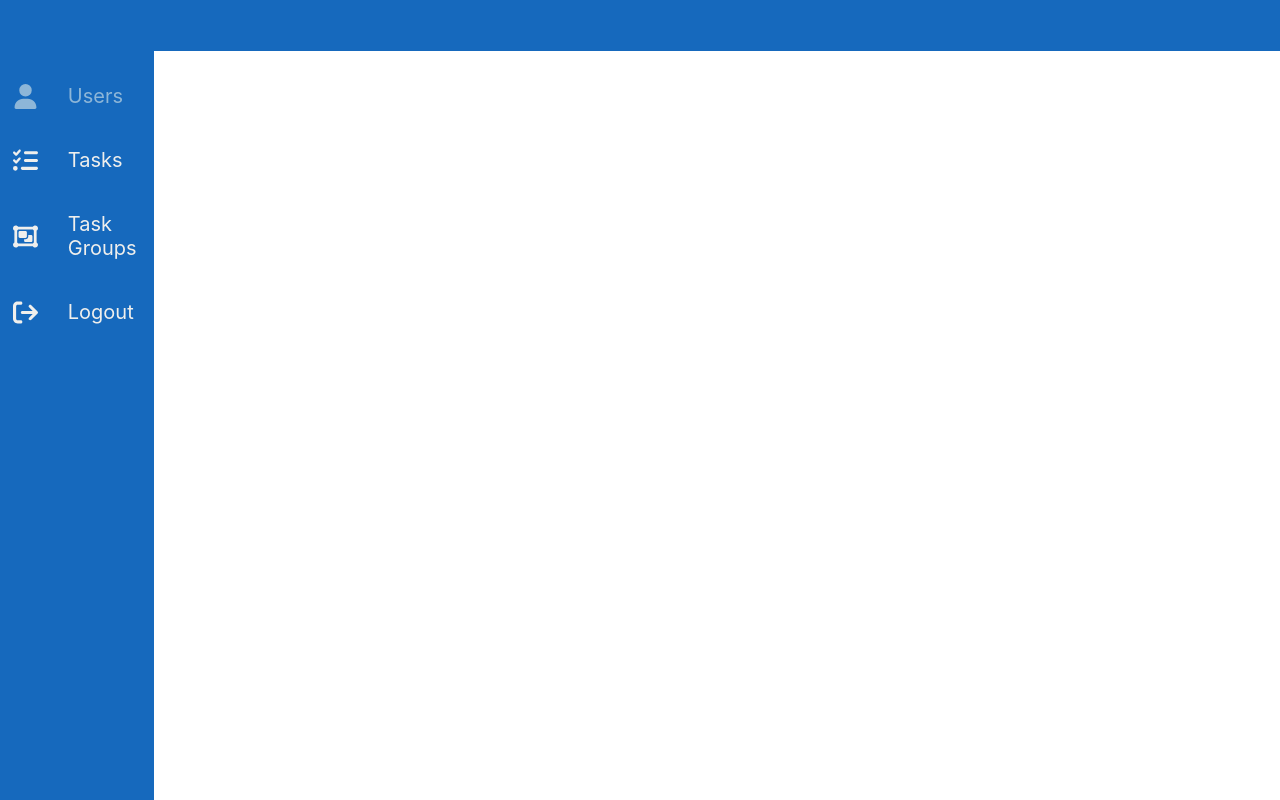
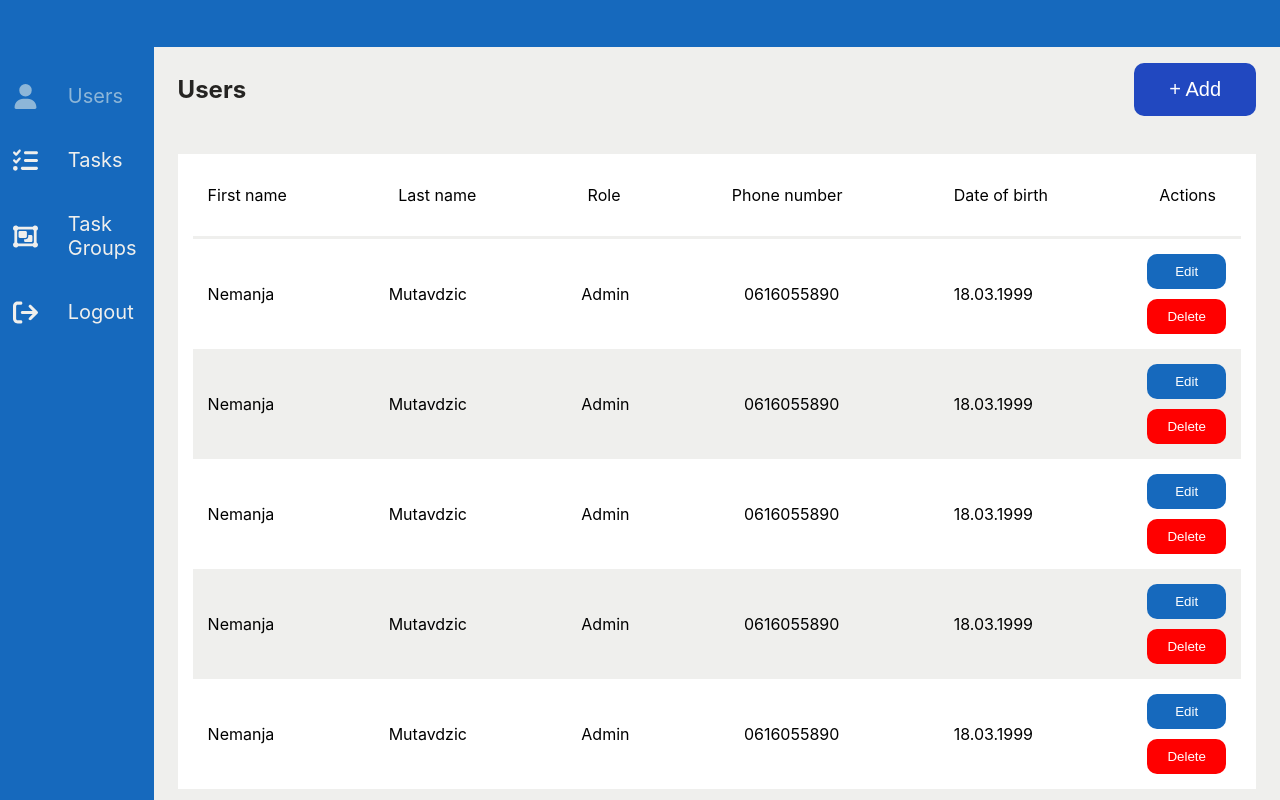
Before and after one commit to despotovic99/AnaPHP, a React (Create React App) app in the folder client/: page / in a window 1280 px wide. Built offline with nearby package versions, Linux system fonts and the light colour scheme; no server answers; sample sign-in values are in the browser's storage.

Commit message:
added users page and basic table component

```diff
--- a/client/src/UI/BasicLayout.tsx
+++ b/client/src/UI/BasicLayout.tsx
@@ -1,7 +1,8 @@
 import React from "react";
-import DashboardPage from "../pages/DashboardPage";
+import UsersPage from "../pages/UsersPage";
 import DrawerContainer from "./DrawerContainer";
 import '../styles/BasicLayoutStyle.css';
+import {ScreenNames} from "../common/constants/ScreenNames";
 
 type BasicLayoutProps = {
     screenName: string
@@ -12,7 +13,7 @@ const BasicLayout: React.FC<BasicLayoutProps> = (props: BasicLayoutProps) => {
             <DrawerContainer/>
             <div className={'layout-card'}>
                 <div className={'layout-top-stripe'}/>
-                {props.screenName === 'HOME_SCREEN' && <DashboardPage/>}
+                {props.screenName === ScreenNames.usersScreen && <UsersPage/>}
             </div>
         </div>
     )
--- /dev/null
+++ b/client/src/components/Table.tsx
@@ -0,0 +1,36 @@
+import React from "react";
+import '../styles/TableStyle.css'
+
+type TableHeaderProps = {
+    columns: string[]
+    data: any
+}
+
+const Table: React.FC<TableHeaderProps> = (props: TableHeaderProps) => {
+    return (
+        <div className={'table'}>
+            <div className={'table-header'}>
+                {props.columns.map((column, index) => (
+                    <p key={`column_${index}`}>{column}</p>
+                ))}
+            </div>
+            <div className={'table-body'}>
+                {props.data.map((item: any, index: number) => (<div key={index} className={'table-row'}>
+                    <p>{item.firstName}</p>
+                    <p>{item.lastName}</p>
+                    <p>{item.role}</p>
+                    <p>{item.phoneNumber}</p>
+                    <p>{item.dateOfBirth}</p>
+                    <div className={'action-buttons-container'}>
+                        <button className={'action-button action-button-edit'}>
+                            Edit
+                        </button>
+                        <button className={'action-button action-button-delete'}>
+                            Delete
+                        </button>
+                    </div>
+                </div>))}
+            </div>
+        </div>)
+}
+export default Table;
--- a/client/src/pages/DashboardPage.tsx
+++ /dev/null
@@ -1,5 +0,0 @@
-const DashboardPage = () => {
-    return (<div>
-    </div>)
-}
-export default DashboardPage;
--- /dev/null
+++ b/client/src/pages/UsersPage.tsx
@@ -0,0 +1,57 @@
+import '../styles/GlobalStyle.css'
+import Table from "../components/Table";
+
+const UsersPage = () => {
+    const dummyUsers = [
+        {
+            id: 1,
+            firstName: 'Nemanja',
+            lastName: 'Mutavdzic',
+            role: 'Admin',
+            phoneNumber: '0616055890',
+            dateOfBirth: '18.03.1999'
+        }, {
+            id: 2,
+            firstName: 'Nemanja',
+            lastName: 'Mutavdzic',
+            role: 'Admin',
+            phoneNumber: '0616055890',
+            dateOfBirth: '18.03.1999'
+        },
+        {
+            id: 3,
+            firstName: 'Nemanja',
+            lastName: 'Mutavdzic',
+            role: 'Admin',
+            phoneNumber: '0616055890',
+            dateOfBirth: '18.03.1999'
+        },
+        {
+            id: 4,
+            firstName: 'Nemanja',
+            lastName: 'Mutavdzic',
+            role: 'Admin',
+            phoneNumber: '0616055890',
+            dateOfBirth: '18.03.1999'
+        },
+        {
+            id: 5,
+            firstName: 'Nemanja',
+            lastName: 'Mutavdzic',
+            role: 'Admin',
+            phoneNumber: '0616055890',
+            dateOfBirth: '18.03.1999'
+        },
+
+    ]
+    const usersTableColumns = ['First name', 'Last name', 'Role', 'Phone number', 'Date of birth', 'Actions'];
+
+    return (<div className={'card'}>
+        <div className={'card-title-container'}>
+            <h2>Users</h2>
+            <button className={'card-button'}>+ Add</button>
+        </div>
+        <Table columns={usersTableColumns} data={dummyUsers}/>
+    </div>)
+}
+export default UsersPage;
--- /dev/null
+++ b/client/src/styles/GlobalStyle.css
@@ -0,0 +1,28 @@
+.card {
+    display: flex;
+    flex-direction: column;
+    padding: 1vh 3vh;
+    background: #EFEFED;
+    height: 100vh;
+}
+
+
+.card-title-container {
+    display: flex;
+    justify-content: space-between;
+    margin-bottom: 30px;
+    align-items: center;
+}
+
+.card-button {
+    padding: 15px 35px;
+    background: #2148C0;
+    color: white;
+    font-size: 20px;
+    border: none;
+    border-radius: 10px;
+}
+
+.card h2 {
+    color: #252422;
+}
--- /dev/null
+++ b/client/src/styles/TableStyle.css
@@ -0,0 +1,56 @@
+.table {
+    display: flex;
+    flex-direction: column;
+    background: white;
+    padding: 0 15px;
+}
+
+.table-header {
+    display: flex;
+    justify-content: space-between;
+    align-items: center;
+    padding: 15px 25px 15px 15px;
+    border-bottom: 3px solid #EFEFED;
+}
+
+.table-row {
+    display: flex;
+    justify-content: space-between;
+    padding: 15px;
+    align-items: center;
+}
+
+.table-row:nth-child(odd) {
+    background: white;
+}
+
+.table-row:nth-child(even) {
+    background: #EFEFED;
+}
+
+.table-row:hover {
+    cursor: pointer;
+    background: #EFEFED;
+}
+
+
+.table-row .action-buttons-container {
+    display: flex;
+    flex-direction: column;
+    gap: 10px;
+}
+
+.action-buttons-container .action-button {
+    padding: 10px 20px;
+    border-radius: 10px;
+    border: none;
+    color: white;
+}
+
+.action-button-edit {
+    background: #1669BD;
+}
+
+.action-button-delete {
+    background: red;
+}
```
Also changed, not shown: client/src/styles/UsersPageStyle.css (added).
